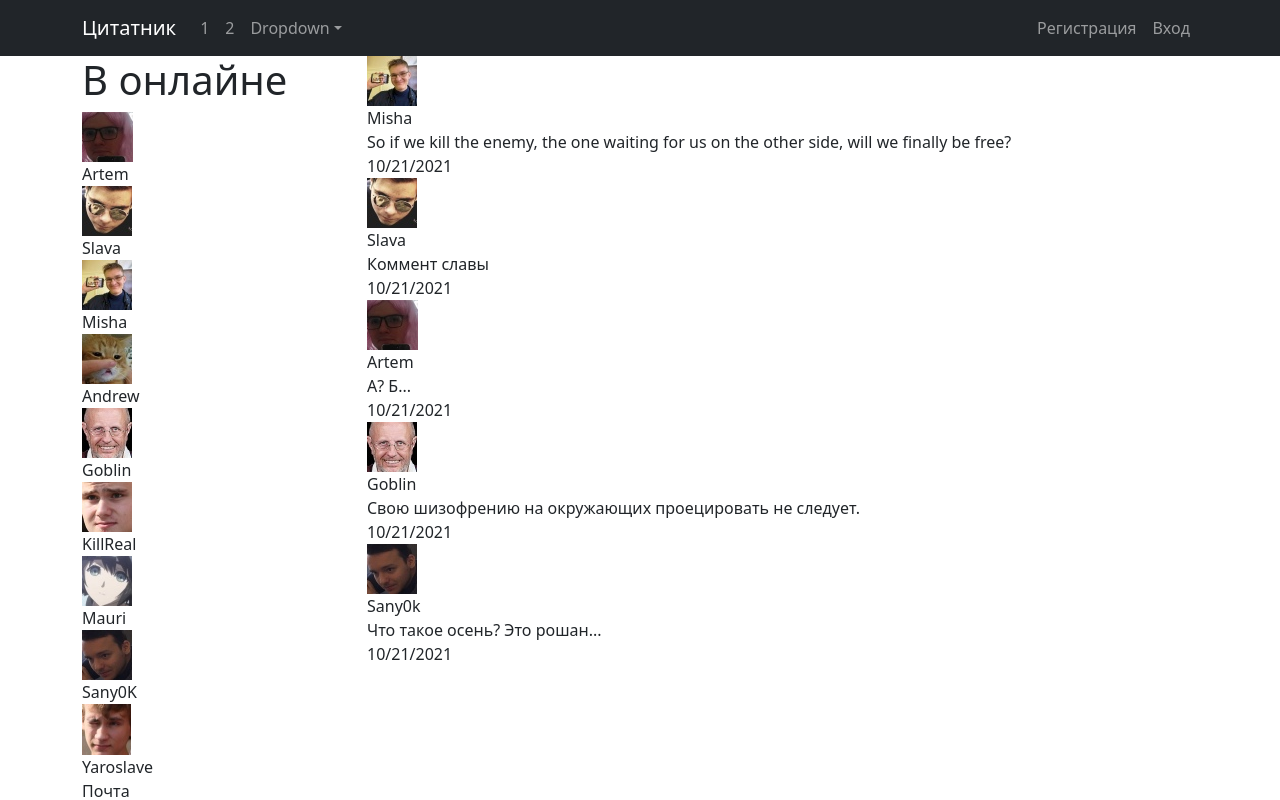
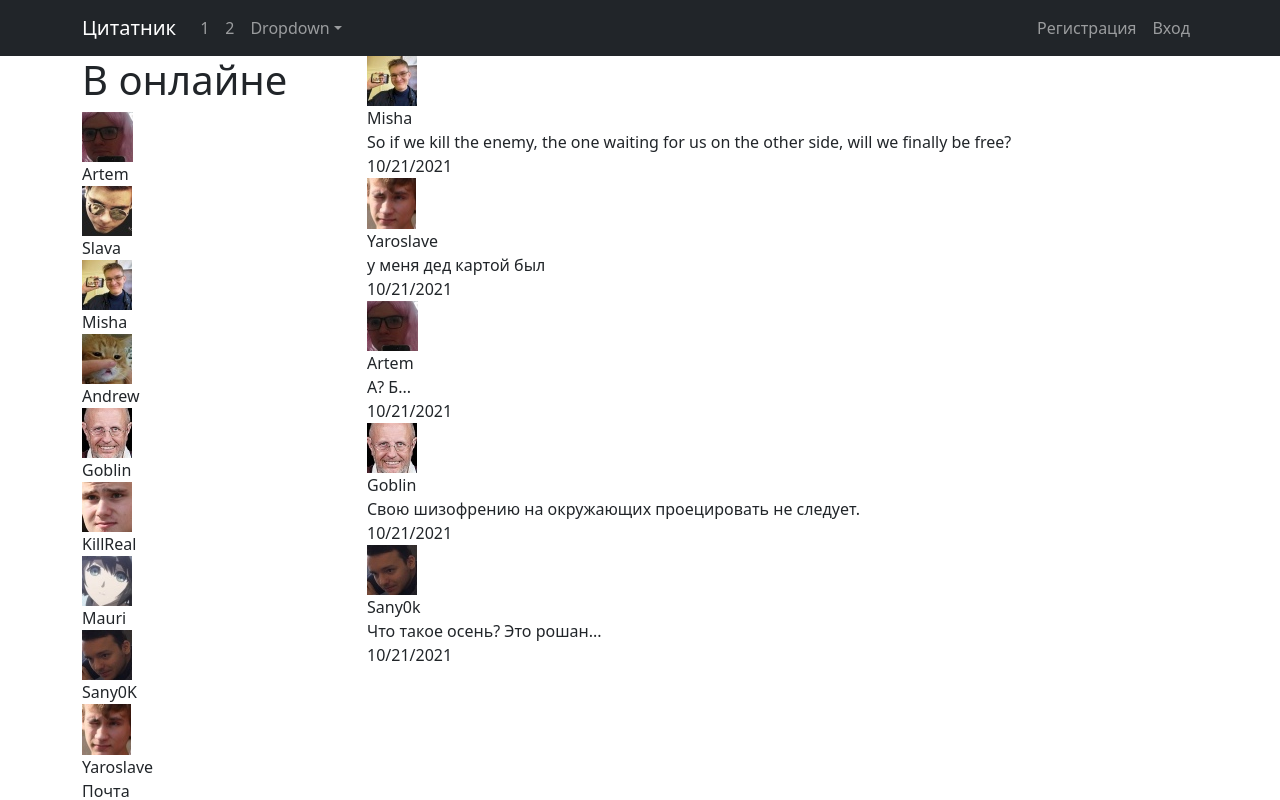
Before and after one commit to Alliance-Of-Independent-Programmers/acc-book, a React (Create React App) app in the folder frontend/: page / in a window 1280 px wide. Shown: the top 800 px of the page. Built offline with nearby package versions, Linux system fonts and the light colour scheme.

Commit message:
server gets data from form

```diff
--- a/frontend/package.json
+++ b/frontend/package.json
@@ -47,5 +47,5 @@
     "eslint-plugin-react": "^7.26.1",
     "prettier": "^2.4.1"
   },
-  "proxy": "http://localhost:5000"
+  "proxy": "http://localhost:8000"
 }
--- a/frontend/src/App.js
+++ b/frontend/src/App.js
@@ -56,7 +56,7 @@ export default function App() {
           </Col>
         </Row>
         <Row>
-          <Form method="post" action="/api/save_message">
+          <Form method="post" action="http://localhost:8000">
             {/*<Form.Group controlId="formFile" className="mb-3">*/}
             {/*  <Form.Label>Выберите аватар</Form.Label>*/}
             {/*  <Form.Control type="file" />*/}
--- a/frontend/src/commentview/data.js
+++ b/frontend/src/commentview/data.js
@@ -1,5 +1,5 @@
 import misha from "../Pics/Miahs.jpg";
-import slava from "../Pics/Slava.jpg";
+import yaroslav from "../Pics/Yaroslav.jpg";
 import goblin from "../Pics/Goblin.jpg";
 import sanya from "../Pics/Sanya.jpg";
 import artem from "../Pics/Artem.jpg";
@@ -15,10 +15,10 @@ const comment1 = {
 
 const comment2 = {
   date: new Date(),
-  text: "Коммент славы",
+  text: "у меня дед картой был",
   author: {
-    name: "Slava",
-    avatarUrl: slava,
+    name: "Yaroslave",
+    avatarUrl: yaroslav,
   },
 };
 
```
Also changed, not shown: 1 other file (tests, documents, lock files or other folders).
